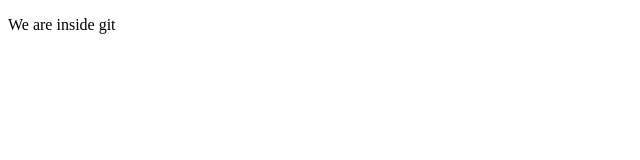
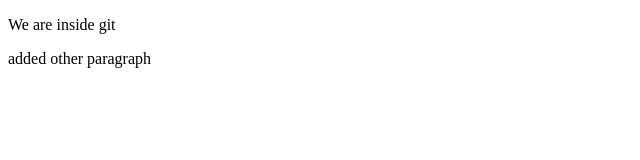
Before and after one commit to SachinNetha01/Sample-proj3, a plain HTML site: page index.html in a window 1280 px wide. Shown: the whole page, without its empty margins (0-640 px from the left). Drawn offline with Linux system fonts and the light colour scheme.

Commit message:
added other paragraph

```diff
--- a/index.html
+++ b/index.html
@@ -8,5 +8,6 @@
 </head>
 <body>
  <p>We are inside git</p>
+ <p>added other paragraph</p>
 </body>
 </html>
```
